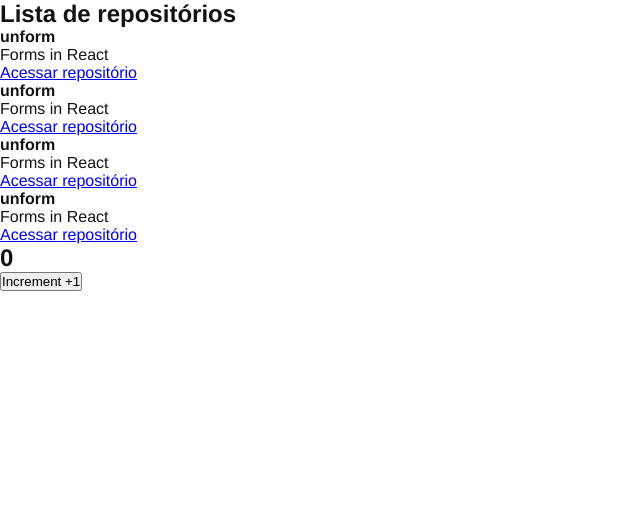
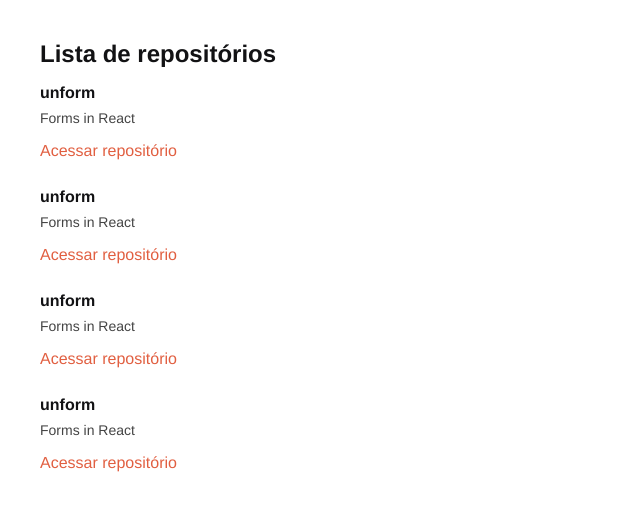
Before and after one commit to GilbertoASJ/Github-locator, a React app: page / in a window 1280 px wide. Shown: the top 510 px of the page, without its empty margins (0-640 px from the left). Built offline with nearby package versions, Linux system fonts and the light colour scheme; the HTML template or start-up script is replaced by a standard one.

Commit message:
Update files

```diff
--- a/src/App.jsx
+++ b/src/App.jsx
@@ -1,4 +1,3 @@
-import { Counter } from './components/Counter'
 import { RepositoryList } from './components/RepositoryList'
 import './styles/global.scss'
 
@@ -6,7 +5,6 @@
     return (
     	<>
     		<RepositoryList />
-    		<Counter />
     	</>
     )
 }
--- a/src/components/Counter.jsx
+++ b/src/components/Counter.jsx
@@ -1,3 +1,5 @@
+// Arquivo auxiliar sobre imutabilidade
+
 // Importando useState, função do react que permite utilizar o conceito de estado
 import { useState } from 'react'
 
--- a/src/components/RepositoryList.jsx
+++ b/src/components/RepositoryList.jsx
@@ -1,4 +1,5 @@
 import { RepositoryItem } from "./RepositoryItem"
+import '../styles/repositories.scss'
 
 const repository = {
 	name: 'unform',
```
